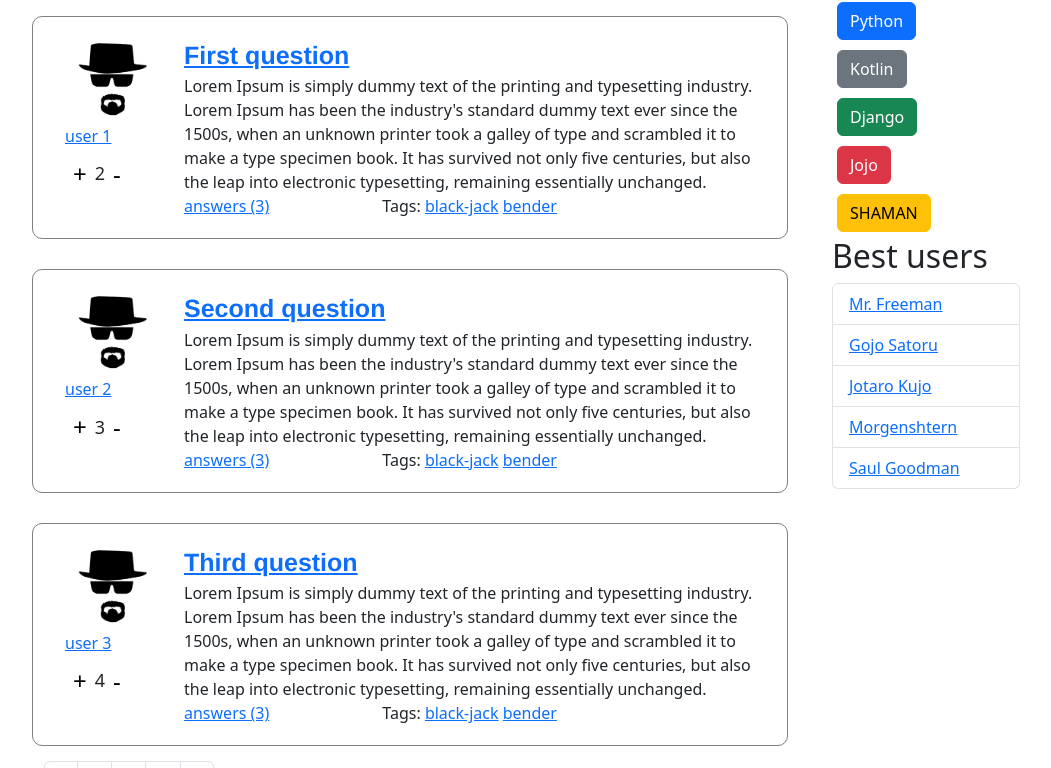
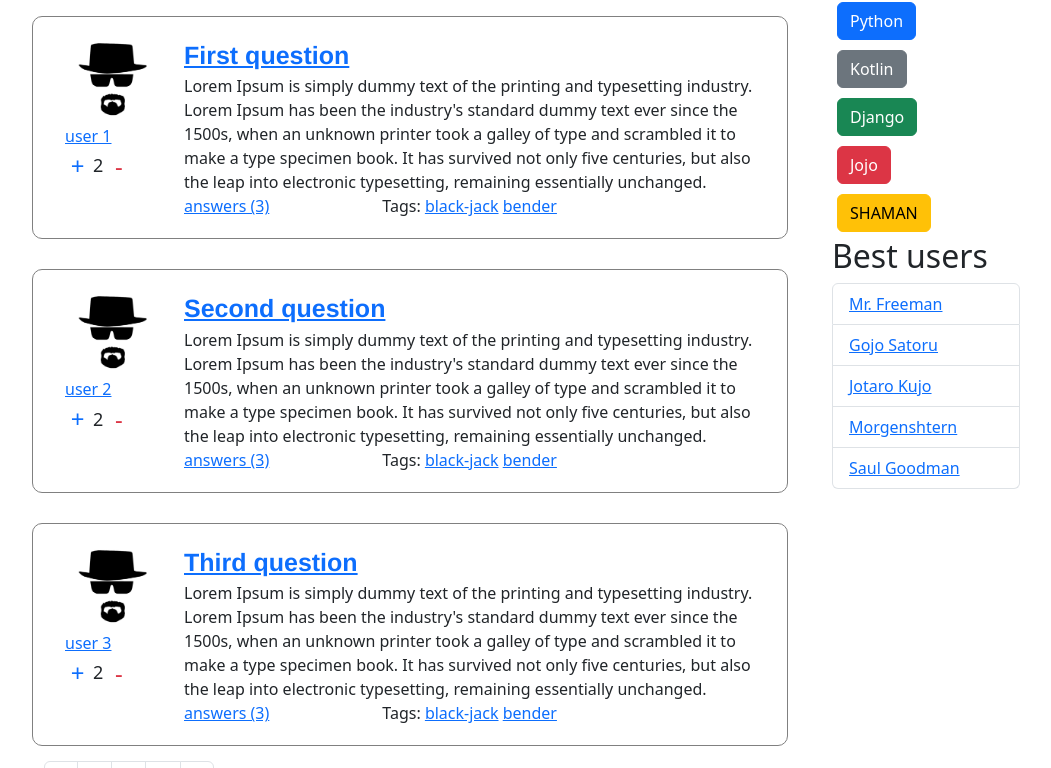
Before and after one commit to WhiskeyMoonlight/VK_Web, a Python web app: template templates/index.html in a window 1280 px wide. Shown: the part 172-940 px from the top of the page, without its empty margins (41-1092 px from the left). Run offline with Jinja, Linux system fonts and the light colour scheme; the template is opened without the code that fills it, so the values that code supplies are empty.

Commit message:
Updated like buttons

```diff
--- a/templates/index.html
+++ b/templates/index.html
@@ -62,10 +62,14 @@
                             <a href="">user 1</a>
                         </div>
                         <div class="row-3">
-                            <div class="like-container">
-                                <button class="like-button">+</button>
-                                <span class="like-count">2</span>
-                                <button class="dislike-button">-</button>
+                            <div class="d-inline-flex" style="align-items: center;">
+                                <button type="button" class="like-button btn btn-outline-primary"
+                                        style="width: 25px; margin: 0;">+
+                                </button>
+                                <span class="like-count" style="margin: 3px;">2</span>
+                                <button type="button" class="like-button btn btn-outline-danger"
+                                        style="width: 25px; margin: 0;">-
+                                </button>
                             </div>
                         </div>
                     </div>
@@ -97,10 +101,14 @@
                             <a href="">user 2</a>
                         </div>
                         <div class="row-3">
-                            <div class="like-container">
-                                <button class="like-button">+</button>
-                                <span class="like-count">3</span>
-                                <button class="dislike-button">-</button>
+                            <div class="d-inline-flex" style="align-items: center;">
+                                <button type="button" class="like-button btn btn-outline-primary"
+                                        style="width: 25px; margin: 0;">+
+                                </button>
+                                <span class="like-count" style="margin: 3px;">2</span>
+                                <button type="button" class="like-button btn btn-outline-danger"
+                                        style="width: 25px; margin: 0;">-
+                                </button>
                             </div>
                         </div>
                     </div>
@@ -132,10 +140,14 @@
                             <a href="">user 3</a>
                         </div>
                         <div class="row-3">
-                            <div class="like-container">
-                                <button class="like-button">+</button>
-                                <span class="like-count">4</span>
-                                <button class="dislike-button">-</button>
+                            <div class="d-inline-flex" style="align-items: center;">
+                                <button type="button" class="like-button btn btn-outline-primary"
+                                        style="width: 25px; margin: 0;">+
+                                </button>
+                                <span class="like-count" style="margin: 3px;">2</span>
+                                <button type="button" class="like-button btn btn-outline-danger"
+                                        style="width: 25px; margin: 0;">-
+                                </button>
                             </div>
                         </div>
                     </div>
```
Also changed, not shown: templates/question.html (+24 -12 lines).
